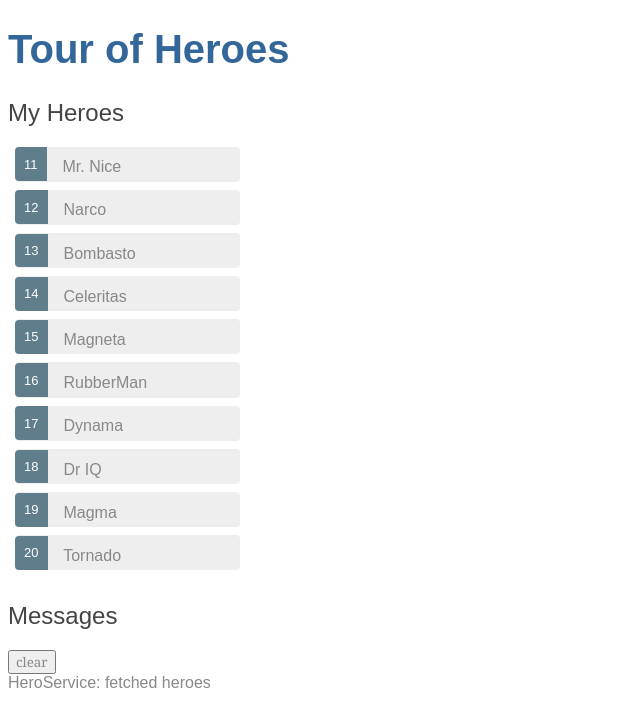
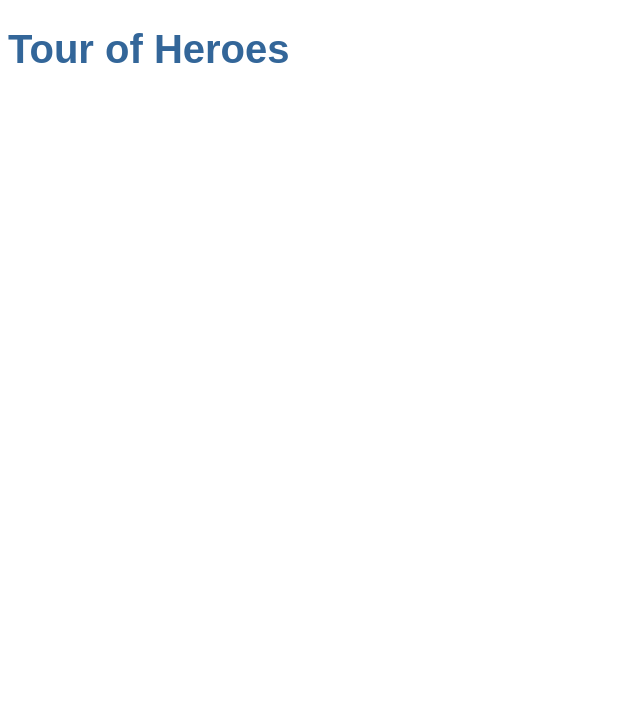
Before and after one commit to dyegonog/tour-of-heroes, an Angular app: page / in a window 1280 px wide. Shown: the top 726 px of the page, without its empty margins (0-640 px from the left). Built offline with nearby package versions, Linux system fonts and the light colour scheme.

Commit message:
5 - routing/add router-outlet

```diff
--- a/src/app/app.component.html
+++ b/src/app/app.component.html
@@ -1,3 +1,3 @@
 <h1>{{ title }}</h1>
-<app-heroes></app-heroes>
+<router-outlet></router-outlet>
 <app-messages></app-messages>
--- a/src/app/app.module.ts
+++ b/src/app/app.module.ts
@@ -6,6 +6,7 @@ import { AppComponent } from './app.component';
 import { HeroesComponent } from './heroes/heroes.component';
 import { HeroDetailComponent } from './hero-detail/hero-detail.component';
 import { MessagesComponent } from './messages/messages.component';
+import { AppRoutingModule } from './app-routing.module';
 
 @NgModule({
   declarations: [
@@ -16,7 +17,8 @@ import { MessagesComponent } from './messages/messages.component';
   ],
   imports: [
     BrowserModule,
-    FormsModule
+    FormsModule,
+    AppRoutingModule
   ],
   providers: [],
   bootstrap: [AppComponent]
```
Also changed, not shown: src/app/app-routing.module.ts (added, +18 -0 lines), 1 other file (tests, documents, lock files or other folders).
